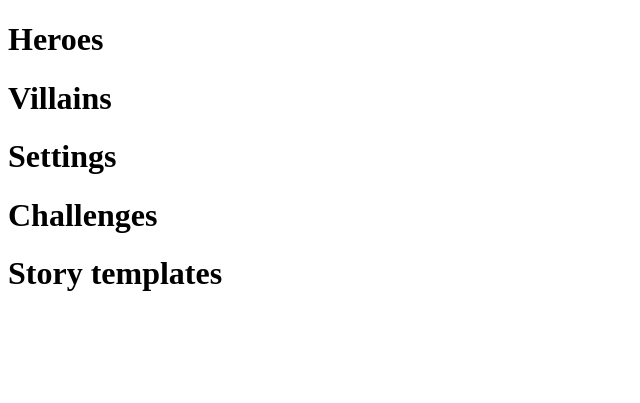
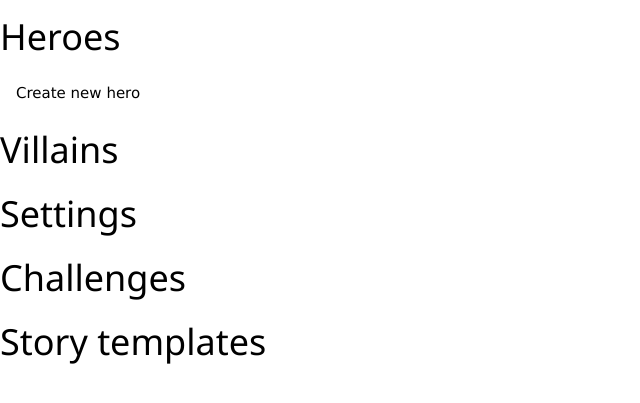
Before and after one commit to rhc822/bedtime_story_prompter, a Django app: page /storyelements/ in a window 1280 px wide. Shown: the top 403 px of the page, without its empty margins (0-640 px from the left). Run offline with Django 3.2, Linux system fonts and the light colour scheme; the visitor is signed in with stand-in values (Sample User, id 1); data comes from the database, SQL or seed files in the repository; data that the repository does not hold is empty.

Commit message:
Added 'Create' functionality for Hero on story elements page

```diff
--- a/bedtime_story_prompter_project/bspapp/templates/story_elements.html
+++ b/bedtime_story_prompter_project/bspapp/templates/story_elements.html
@@ -2,11 +2,14 @@
 <!DOCTYPE html>
 <html>
   <head>
+    <link rel="stylesheet" href="https://www.w3schools.com/w3css/4/w3.css">
     <meta charset="utf-8">
     <title>Story element view</title>
   </head>
   <body>
         <h1>Heroes</h1>
+        <button onclick="document.getElementById('id01').style.display='block'"
+class="w3-button">Create new hero</button>
         {% for hero in user.hero_set.all %}
             <p>{{ hero }}</p>
         {% endfor %}
@@ -29,5 +32,35 @@
         {% for storyprompt in kid.storyprompt_set.all %}
              <p>{{storyprompt}}</p>
         {% endfor %}
+
+        <!-- The Modal -->
+<div id="id01" class="w3-modal">
+    <div class="w3-modal-content">
+        <div class="w3-container">
+        <span onclick="document.getElementById('id01').style.display='none'"
+        class="w3-button w3-display-topright">&times;</span>
+        <form class="w3-container" action="{% url 'story_elements' %}" method="post">
+            {% csrf_token %}
+                <div class="w3-section">
+                <label><b>Hero</b></label>
+                <input class="w3-input w3-border w3-margin-bottom" type="text" placeholder="Enter Hero" name="hero" required>
+                <button type="submit" class="w3-button w3-block w3-green w3-section w3-padding">Create</button>
+                </div>
+        </form>
+    </div>
+</div>
+
+<script>
+// Get the modal
+var modal = document.getElementById('id01');
+
+// When the user clicks anywhere outside of the modal, close it
+window.onclick = function(event) {
+  if (event.target == modal) {
+    modal.style.display = "none";
+  }
+}
+</script>
+
   </body>
 </html>
--- a/bedtime_story_prompter_project/bspapp/views/story_elements.py
+++ b/bedtime_story_prompter_project/bspapp/views/story_elements.py
@@ -1,6 +1,7 @@
 from django.shortcuts import render
 from django.contrib.auth.decorators import login_required
 from django.contrib.auth.models import User, Permission
+from django.shortcuts import reverse, redirect
 from ..models.challenge import Challenge
 from ..models.hero import Hero
 from ..models.villain import Villain
@@ -10,7 +11,7 @@ from ..models.story_setting import StorySetting
 
 @login_required
 def story_elements(request):
-     if request.method == 'GET':
+    if request.method == 'GET':
         user = User.objects.get(pk=request.user.id)
         # print(user.hero_set.all())
         # for user in users:
@@ -21,6 +22,20 @@ def story_elements(request):
         }
 
         return render(request, template, context)
+
+    elif request.method == 'POST':
+        form_data = request.POST
+        user = User.objects.get(pk=request.user.id)
+        # kid = Kid.objects.filter(user_id=user.id)
+        new_hero = Hero(
+            name = form_data["hero"],
+            user = user
+        )
+        new_hero.save()
+
+
+        return redirect(reverse('story_elements'))
+
 
     # if request.method == 'GET':
 
```
